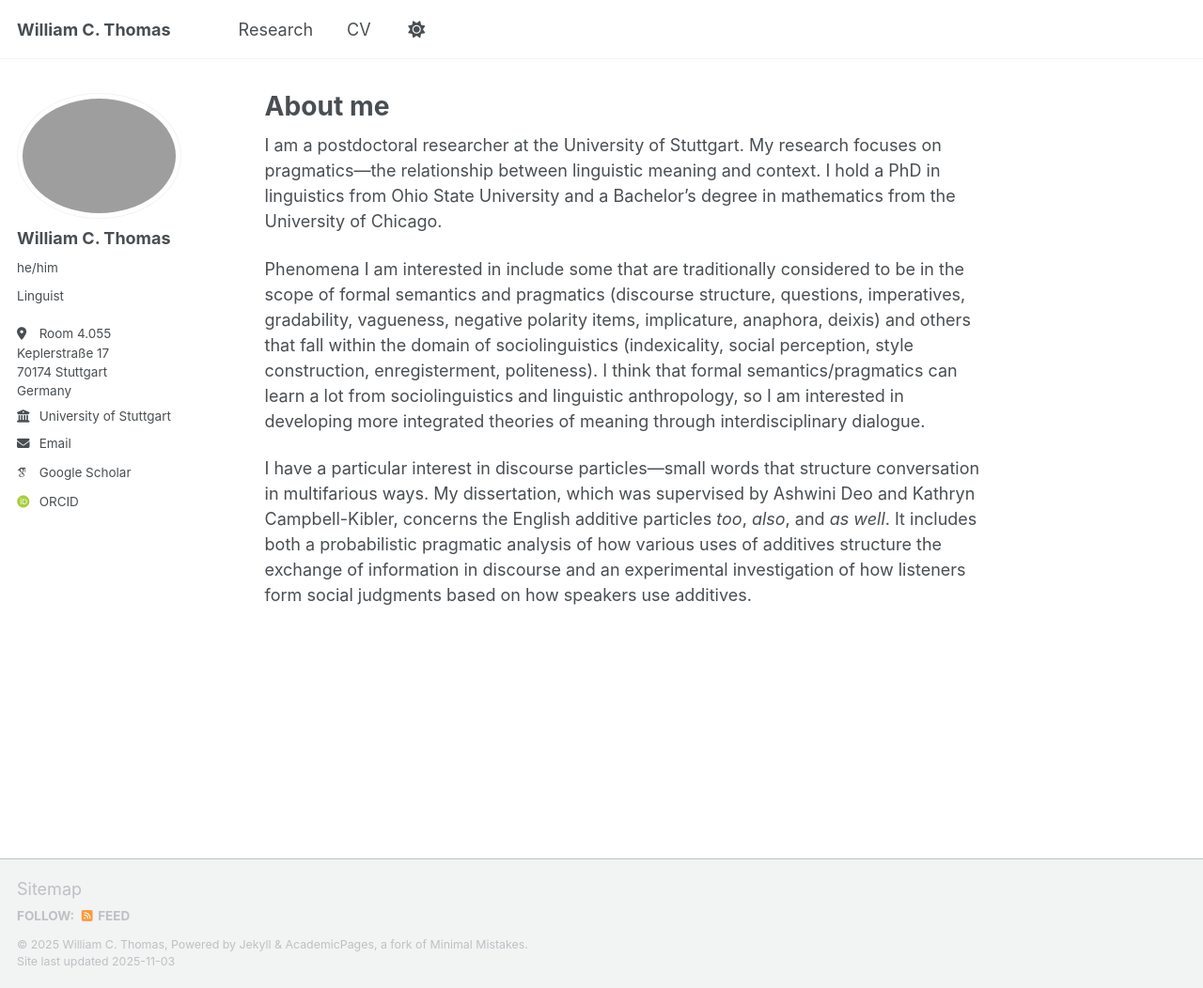
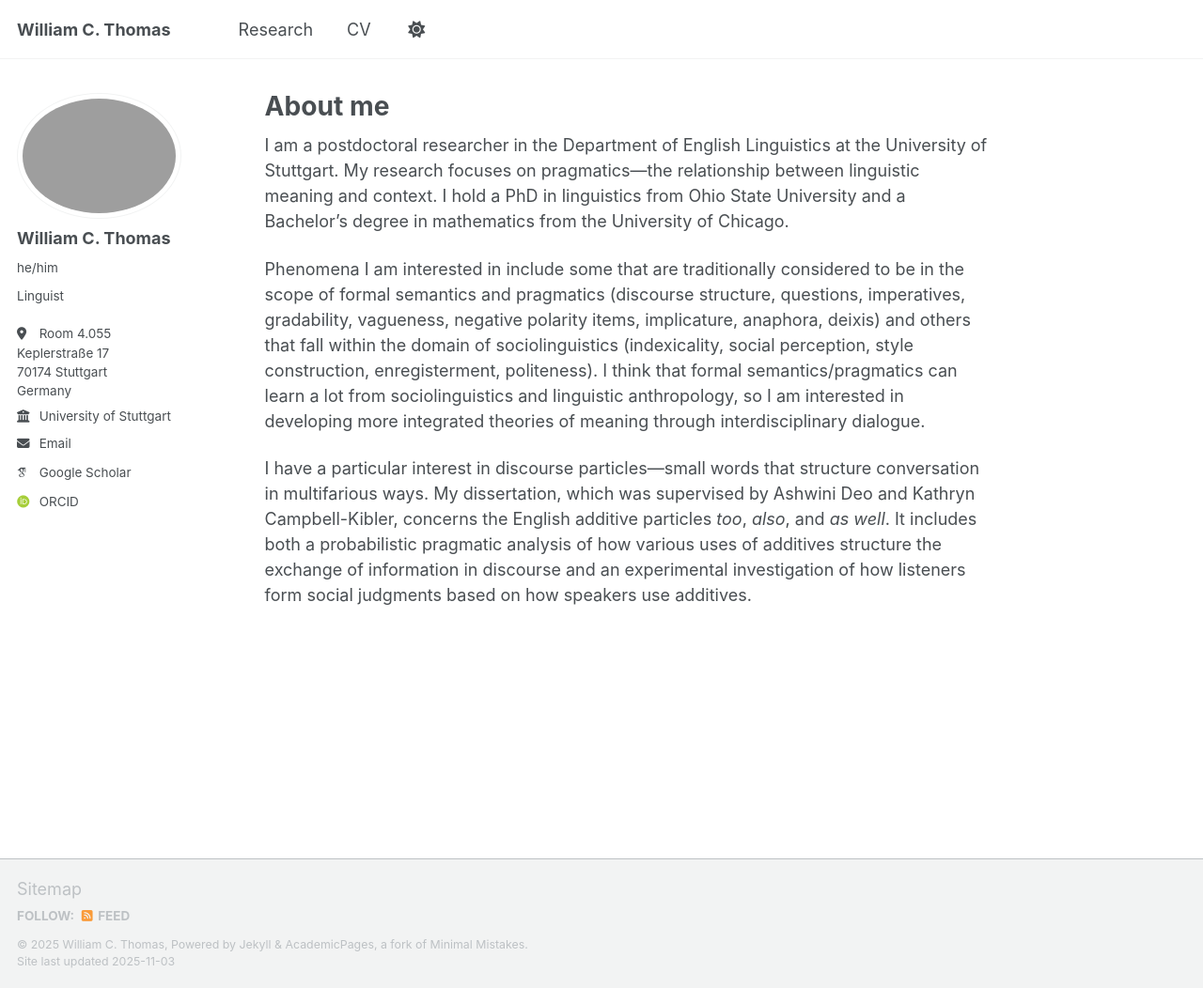
Before and after one commit to wm-t/wm-t.github.io, a Jekyll site: the page built from _pages/about.md, in a window 1280 px wide and 1052 px high. Shown: the whole window at 94% size. Built offline with Jekyll 4.4.1, drawn with Linux system fonts in a browser that asks for light colours; some web fonts are replaced; a script that is not in the unit is left out.

Commit message:
Update about.md

```diff
--- a/_pages/about.md
+++ b/_pages/about.md
@@ -7,7 +7,7 @@ redirect_from:
   - /about.html
 ---
 
-I am a postdoctoral researcher at the University of Stuttgart. My research focuses on pragmatics---the relationship between linguistic meaning and context. I hold a PhD in linguistics from Ohio State University and a Bachelor's degree in mathematics from the University of Chicago.
+I am a postdoctoral researcher in the Department of English Linguistics at the University of Stuttgart. My research focuses on pragmatics---the relationship between linguistic meaning and context. I hold a PhD in linguistics from Ohio State University and a Bachelor's degree in mathematics from the University of Chicago.
 
 Phenomena I am interested in include some that are traditionally considered to be in the scope of formal semantics and pragmatics (discourse structure, questions, imperatives, gradability, vagueness, negative polarity items, implicature, anaphora, deixis) and others that fall within the domain of sociolinguistics (indexicality, social perception, style construction, enregisterment, politeness). I think that formal semantics/pragmatics can learn a lot from sociolinguistics and linguistic anthropology, so I am interested in developing more integrated theories of meaning through interdisciplinary dialogue.
 
```
